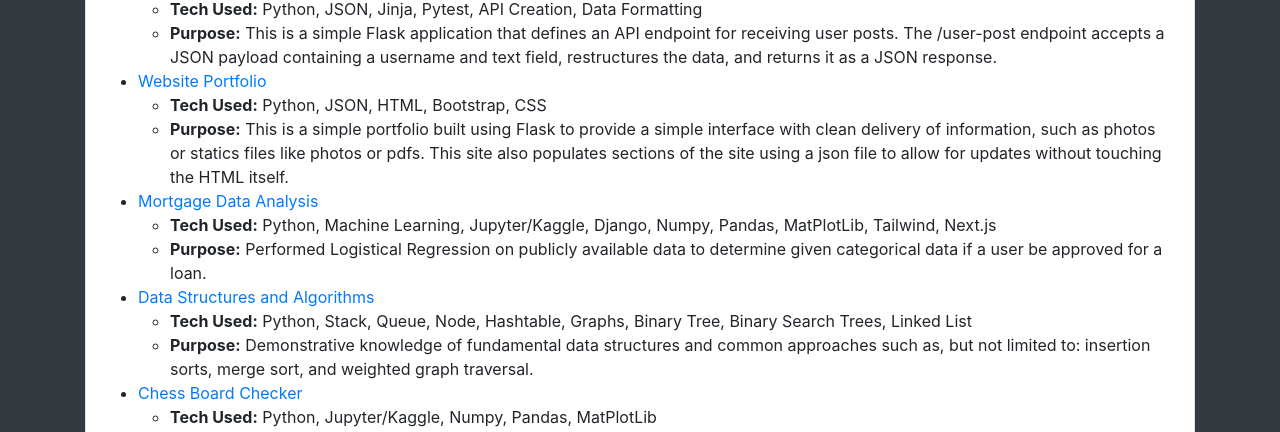
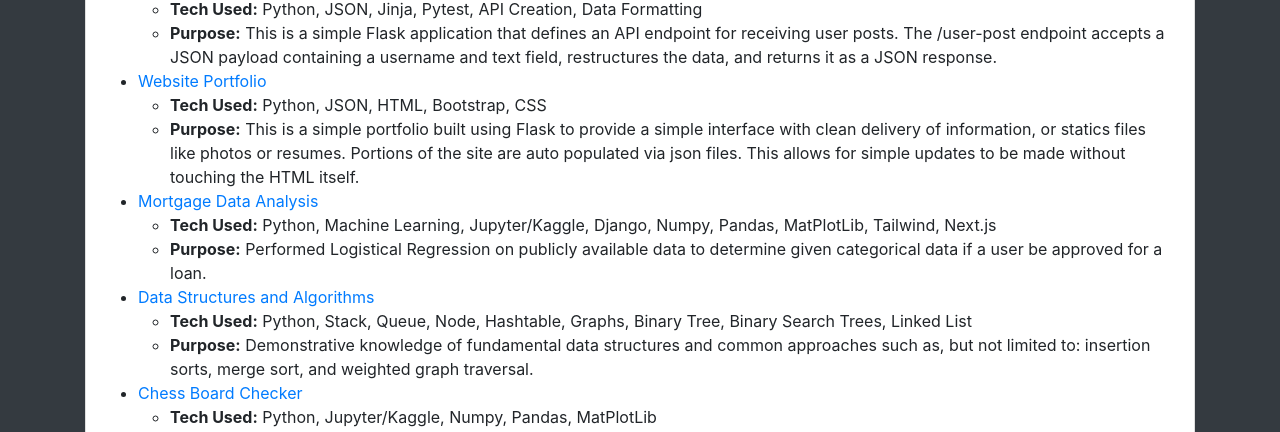
Before and after one commit to BrianSward/new-port, a Flask app: page / in a window 1280 px wide. Shown: the part 985-1417 px from the top of the page. Run offline with Flask 2, Linux system fonts and the light colour scheme; some libraries are stand-ins or nearby versions.

Commit message:
updated json, skill section

```diff
--- a/static/port.json
+++ b/static/port.json
@@ -10,7 +10,7 @@
             "name": "Website Portfolio",
             "url": "https://github.com/BrianSward/new-port",
             "tech_used": "Python, JSON, HTML, Bootstrap, CSS",
-            "purpose": "This is a simple portfolio built using Flask to provide a simple interface with clean delivery of information, such as photos or statics files like photos or pdfs. This site also populates sections of the site using a json file to allow for updates without touching the HTML itself."
+            "purpose": "This is a simple portfolio built using Flask to provide a simple interface with clean delivery of information, or statics files like photos or resumes. Portions of the site are auto populated via json files. This allows for simple updates to be made without touching the HTML itself."
         },
       {
           "name": "Mortgage Data Analysis",
--- a/templates/index.html
+++ b/templates/index.html
@@ -255,7 +255,7 @@
                     <b>
                         Database Management:
                     </b>
-                    MySQL, postgres, MongoDB, SQLite3, Pivot Tables, VLookUp
+                    MySQL, postgreSQL, MongoDB, SQLite3, Pivot Tables, VLookUp
 
                 </div>
             </div>
```
